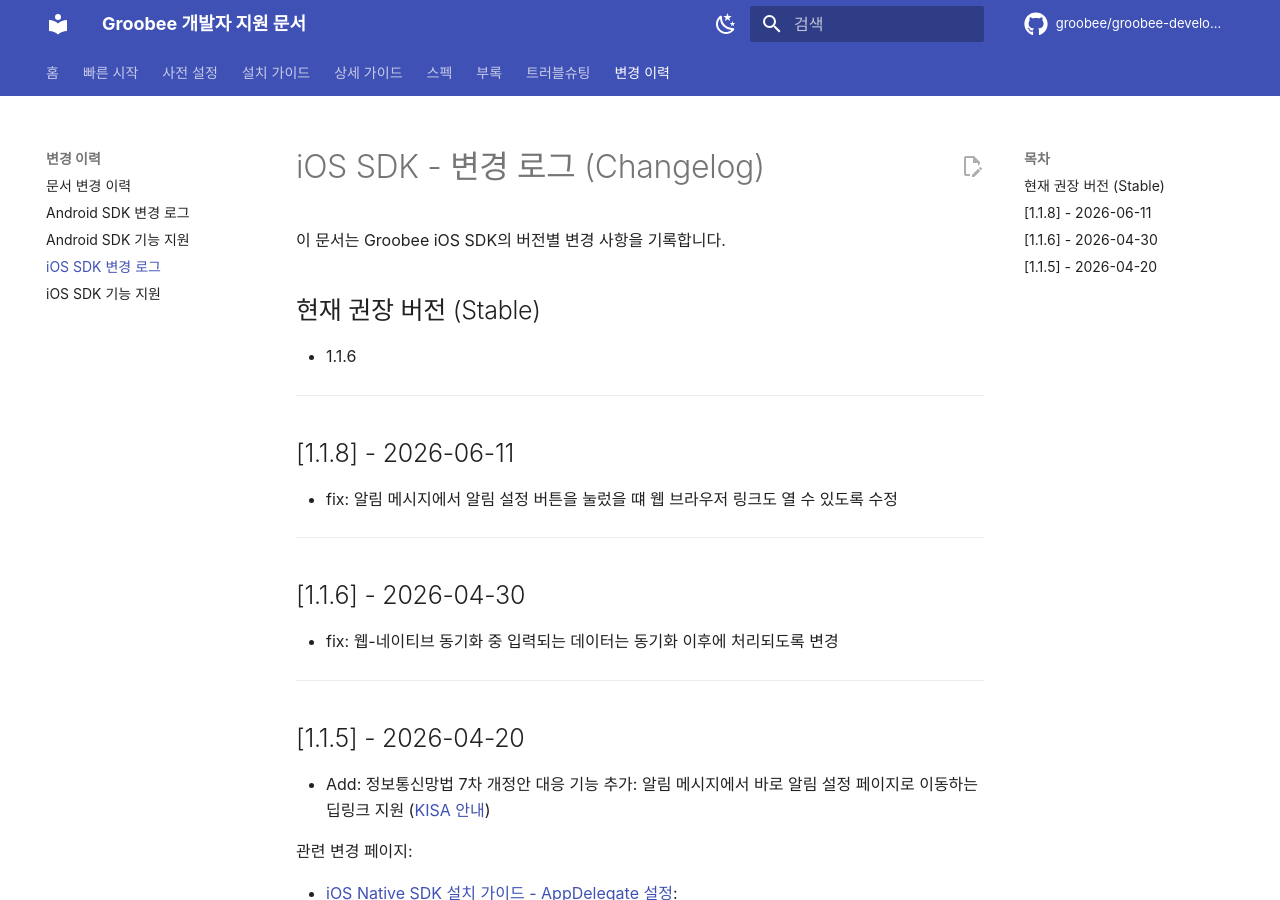
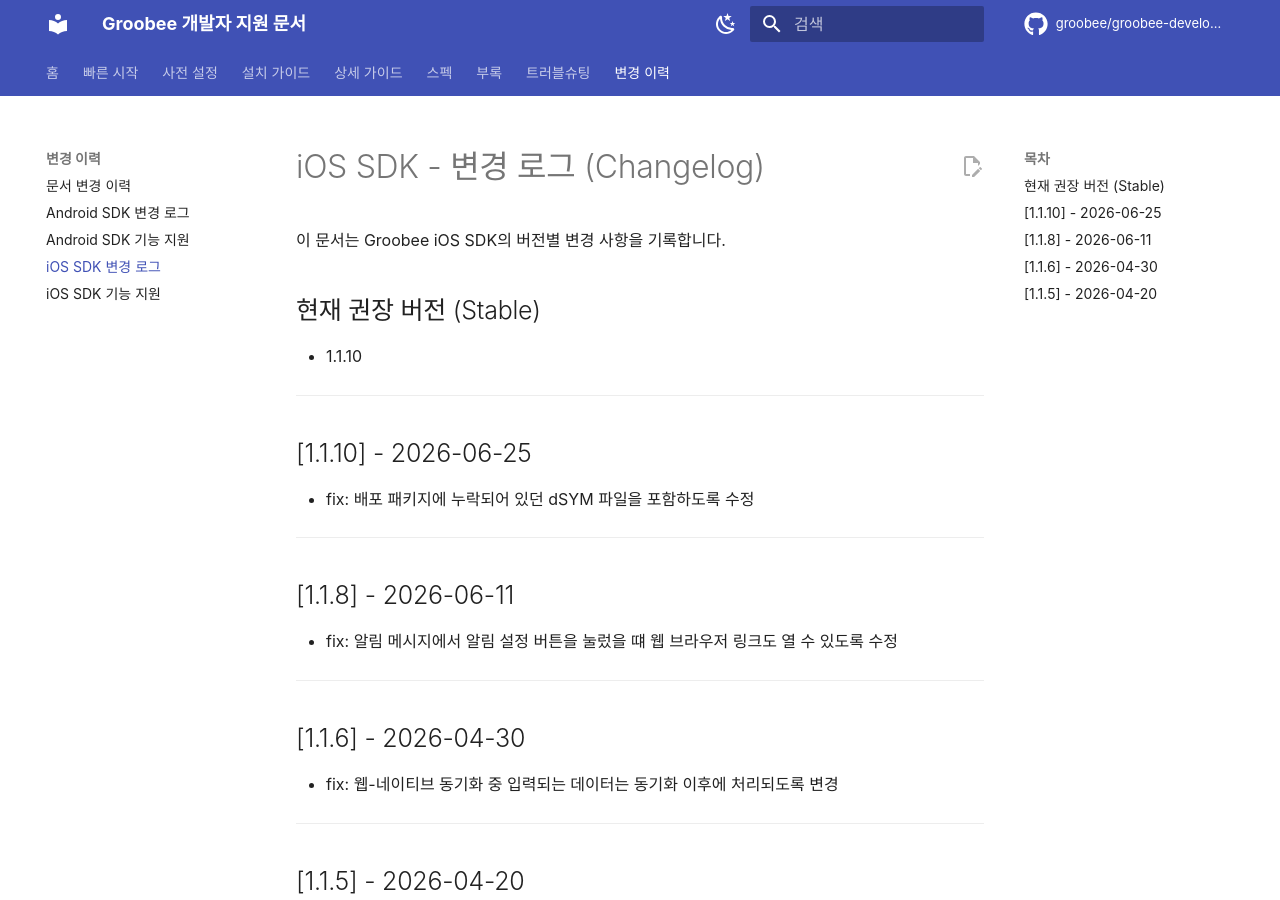
Before and after one commit to groobee/groobee-developer-support, an MkDocs documentation site: the page built from docs/changelog/sdk-ios-changelog.md, in a window 1280 px wide and 900 px high. Built offline with MkDocs 1.6.1 and Material for MkDocs 9.7.7, drawn with Linux system fonts in a browser that asks for light colours; some web fonts are replaced; comment, search, counter and statistics services are not loaded.

Commit message:
Patch/ios v1 1 10 (#35)
* patch: sdk 버전업 내역 추가

* patch: sdk 버전업 내역 추가 v1.1.10

```diff
--- a/docs/changelog/sdk-ios-changelog.md
+++ b/docs/changelog/sdk-ios-changelog.md
@@ -4,7 +4,12 @@
 
 ## 현재 권장 버전 (Stable)
 
-- 1.1.6
+- 1.1.10
+
+---
+
+## [1.1.10] - 2026-06-25
+* fix: 배포 패키지에 누락되어 있던 dSYM 파일을 포함하도록 수정
 
 ---
 
```
Also changed, not shown: README.md (+1 -1 lines), docs/index.md (+1 -1 lines).
